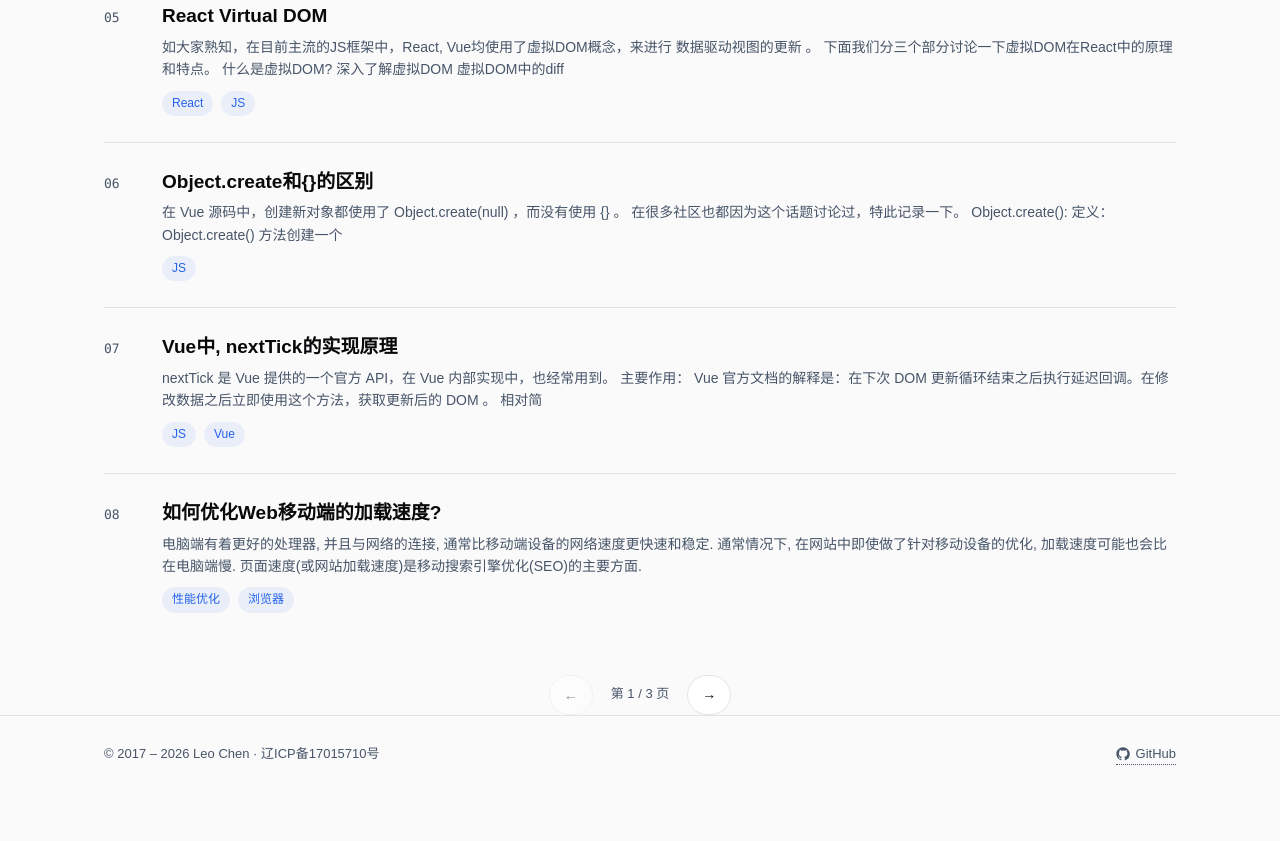
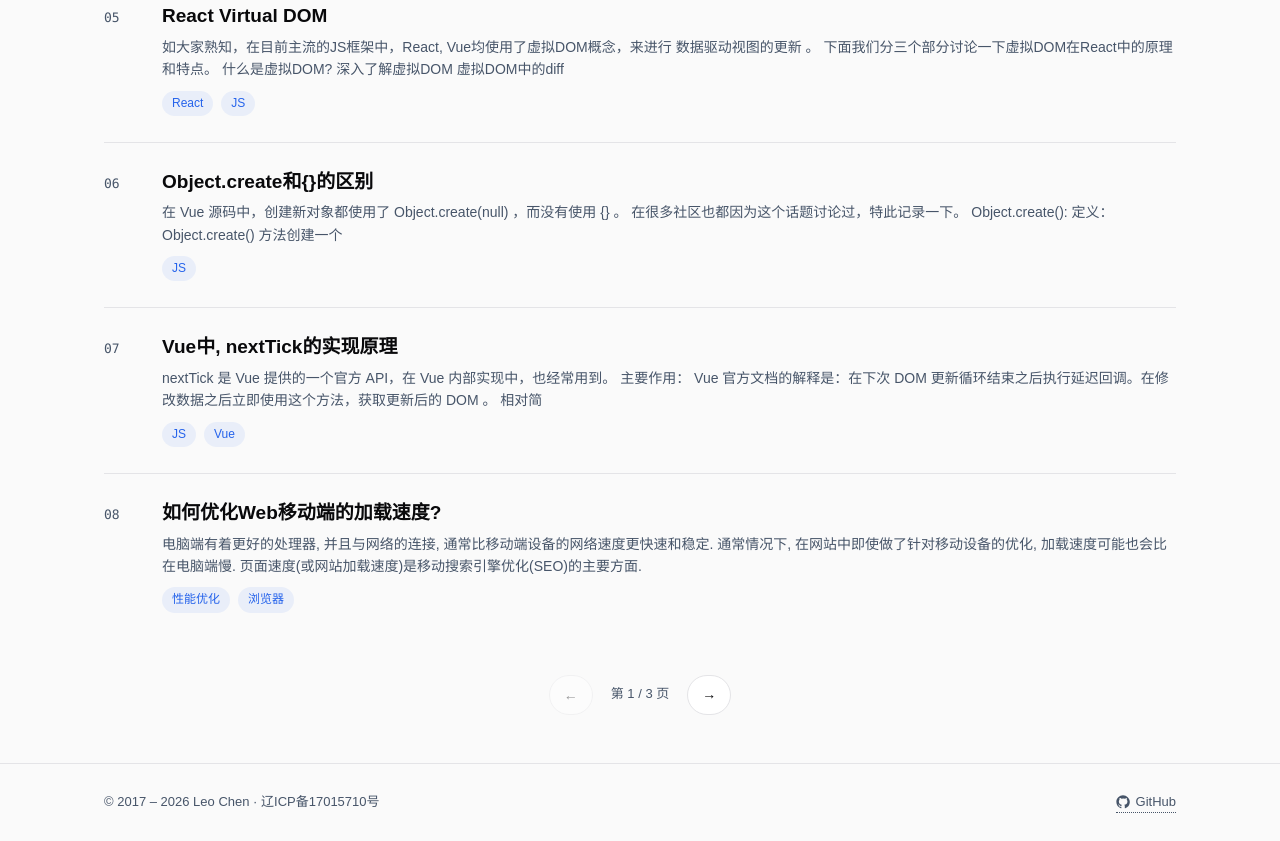
Before and after one commit to leocs2417/blog, an Astro site in the folder site/: page /blog/tags in a window 1280 px wide. Shown: the part 1064-1905 px from the top of the page. Before the commit the page ends 1857 px from the top, so only its background shows below. Built offline with nearby package versions, Linux system fonts and the light colour scheme; Astro itself is replaced by a stand-in of ours.

Commit message:
style: add spacing between pager and footer

```diff
--- a/site/src/styles/global.css
+++ b/site/src/styles/global.css
@@ -83,7 +83,7 @@ nav .wrap{display:flex; align-items:center; justify-content:space-between; heigh
 .tag-cloud{display:flex; gap:12px; flex-wrap:wrap; padding-bottom:48px}
 
 /* Pager */
-.pager{display:flex; align-items:center; justify-content:center; gap:10px; padding:36px 0 0}
+.pager{display:flex; align-items:center; justify-content:center; gap:10px; padding:36px 0 48px}
 .pager button{min-width:40px; height:40px; padding:0 14px; border-radius:999px; border:1px solid var(--border);
   background:var(--card); color:var(--fg); font-size:14px; font-family:inherit; cursor:pointer;
   transition:all .2s; display:inline-flex; align-items:center; justify-content:center}
```
